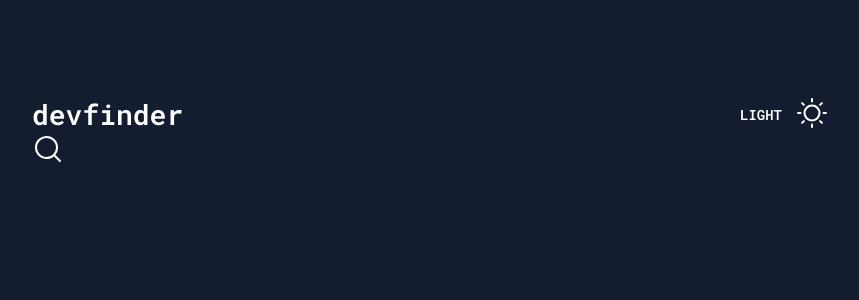
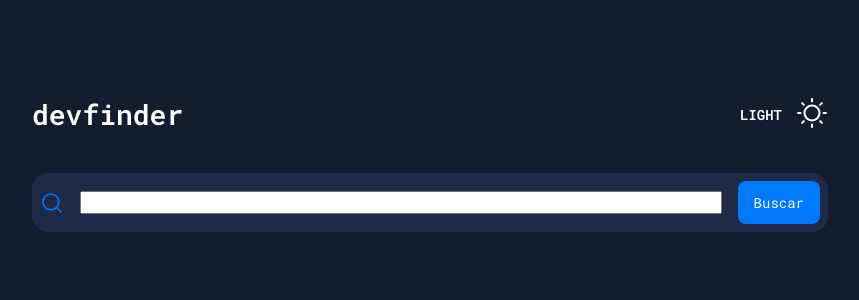
Before and after one commit to Anna-Luiza-Gusmao/devfinder, a React (Vite) app: page / in a window 1280 px wide. Shown: the top 300 px of the page, without its empty margins (210-1069 px from the left). Built offline with nearby package versions, Linux system fonts and the light colour scheme.

Commit message:
add: input and button of SearchForm

```diff
--- a/src/components/SearchForm/index.tsx
+++ b/src/components/SearchForm/index.tsx
@@ -1,7 +1,12 @@
 import { MagnifyingGlass } from "phosphor-react";
+import { FormContainer } from "./styles";
 
 export function SearchForm() {
     return (
-        <MagnifyingGlass size={32} />
+        <FormContainer>
+            <MagnifyingGlass size={24} color="#0079FE"/>
+            <input />
+            <button>Buscar</button>
+        </FormContainer>
     )
 }
--- a/src/components/SearchForm/styles.ts
+++ b/src/components/SearchForm/styles.ts
@@ -1 +1,25 @@
 import styled from "styled-components"
+
+export const FormContainer = styled.form`
+    display: flex;
+    align-items: center;
+    gap: 1rem;
+
+    margin-top: 2.5rem;
+    padding: 0.5rem;
+    background: ${props => props.theme.colors.box};
+    border-radius: 16px;
+
+    input {
+        flex: 1;
+    }
+
+    button {
+        all: unset;
+        cursor: pointer;
+        padding: 0.75rem 1rem;
+        border-radius: 8px;
+
+        background: ${props => props.theme.colors.button};
+    }
+`
```
